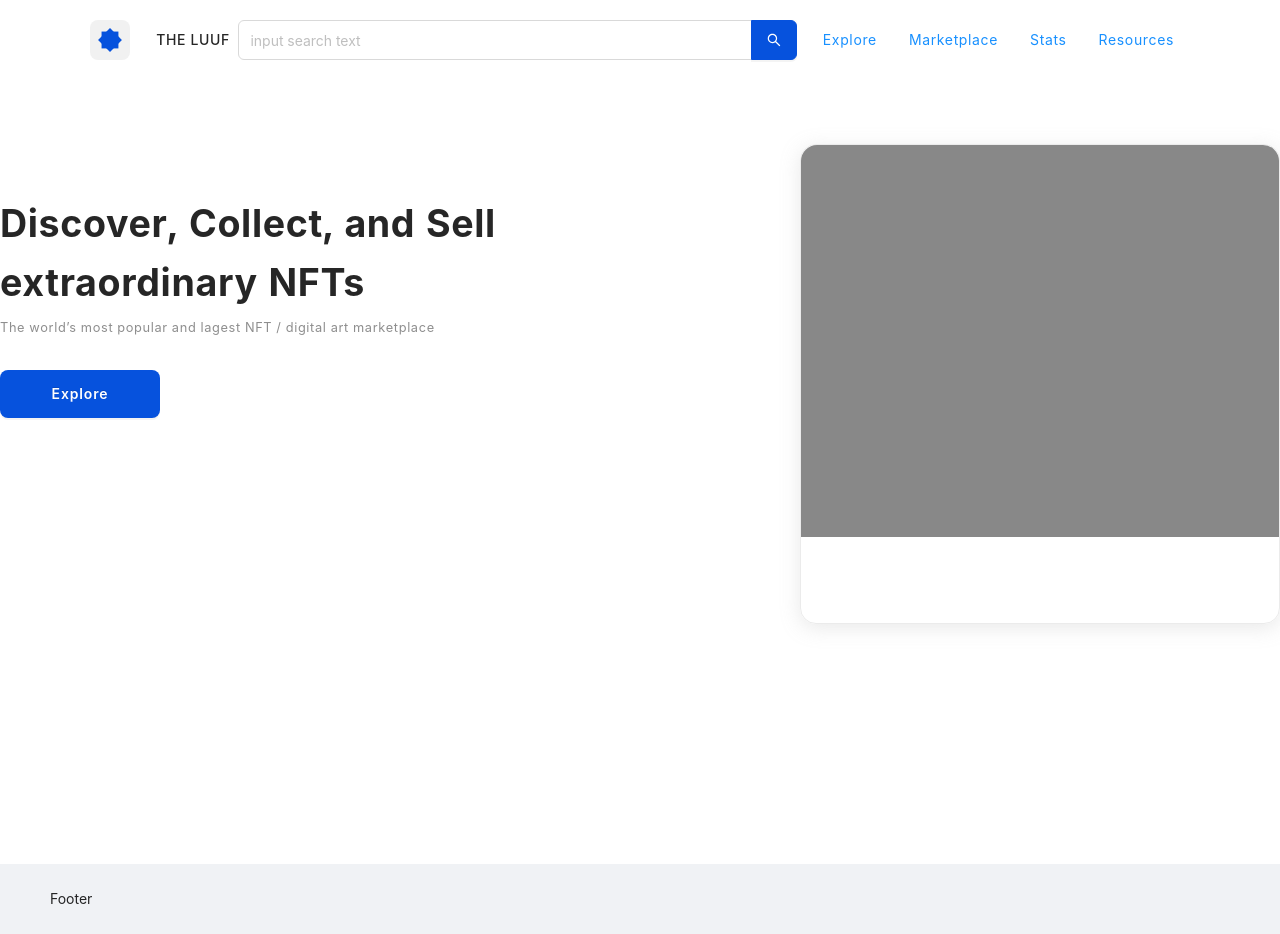
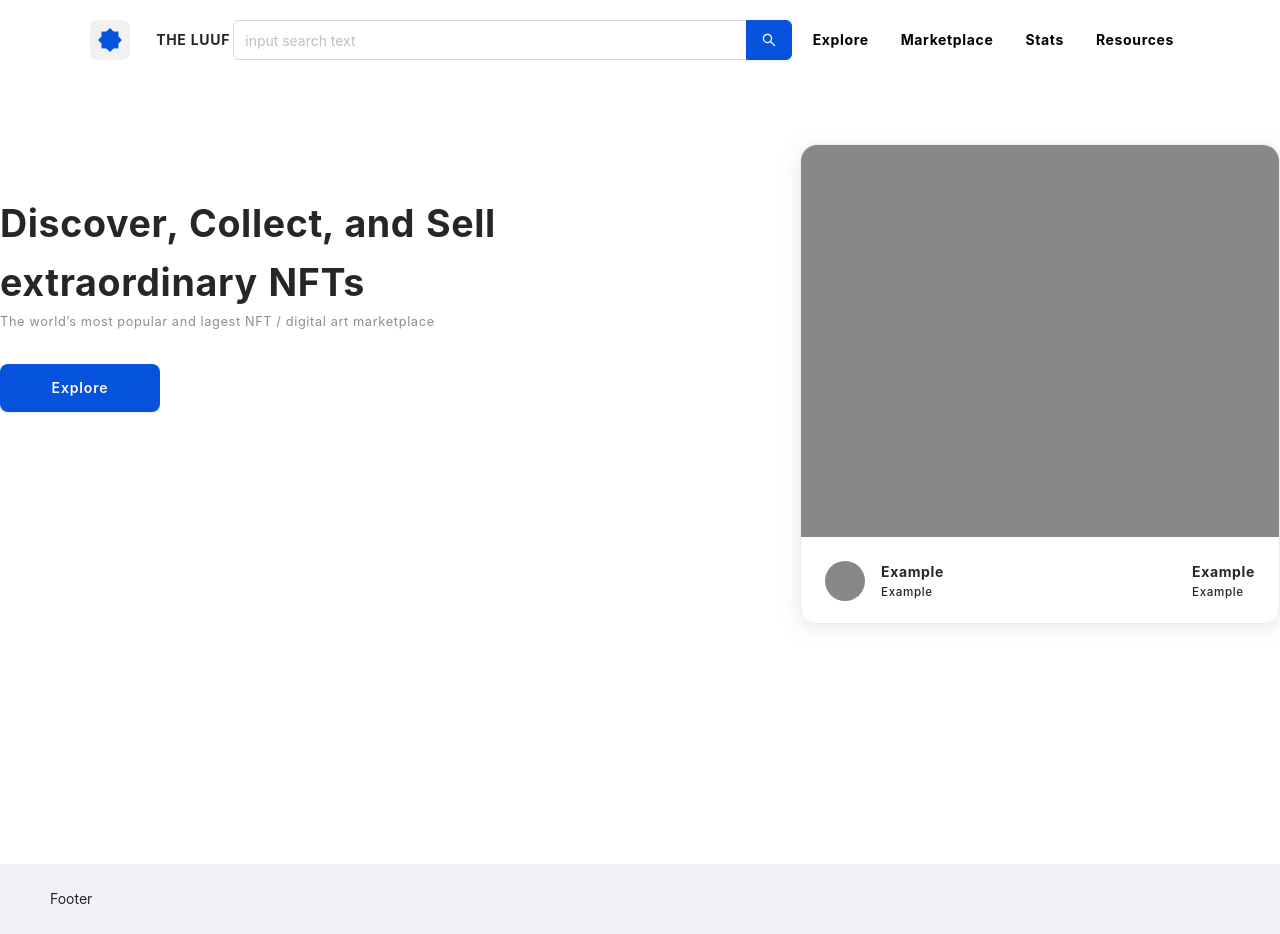
Before and after one commit to nitipon-apaisri/the-luuf, a React (Create React App) app: page / in a window 1280 px wide. Built offline with nearby package versions, Linux system fonts and the light colour scheme.

Commit message:
Added 'token of the day' info

```diff
--- a/src/pages/landing/index.js
+++ b/src/pages/landing/index.js
@@ -20,6 +20,19 @@ const LandingPage = () => {
                     <div className="token-of-the-day">
                         <div className="token">
                             <div className="token-img"></div>
+                            <div className="token-short-info">
+                                <div className="creator-pfp"></div>
+                                <div className="info">
+                                    <div className="token-creator-name">
+                                        <h4>Example</h4>
+                                        <h5>Example</h5>
+                                    </div>
+                                    <div className="price-value">
+                                        <h4>Example</h4>
+                                        <h5>Example</h5>
+                                    </div>
+                                </div>
+                            </div>
                         </div>
                     </div>
                 </div>
--- a/src/scss/_landing.scss
+++ b/src/scss/_landing.scss
@@ -35,9 +35,31 @@
             .token {
                 .token-img {
                     background-color: #888888;
-                    width: 100%;
                     height: 392px;
                     border-radius: 16px 16px 0 0;
+                }
+                .token-short-info {
+                    padding: 0 24px;
+                    height: 88px;
+                    display: flex;
+                    align-items: center;
+                    .creator-pfp {
+                        min-width: 40px;
+                        height: 40px;
+                        background-color: #888888;
+                        border-radius: 100%;
+                    }
+                    .info {
+                        width: 100%;
+                        margin-left: 16px;
+                        display: flex;
+                        justify-content: space-between;
+                        h4 {
+                            font-weight: bolder;
+                        }
+                        .token-creator-name {
+                        }
+                    }
                 }
             }
         }
--- a/src/scss/styles.scss
+++ b/src/scss/styles.scss
@@ -9,7 +9,7 @@ h6,
 p,
 a {
     letter-spacing: 0.04rem;
-    margin: 0;
+    margin: 0 !important;
 }
 * {
     box-sizing: border-box;
@@ -53,6 +53,7 @@ body {
                     }
                 }
                 h4 {
+                    font-weight: bold;
                     margin: 0;
                 }
             }
@@ -79,7 +80,9 @@ body {
                 li {
                     margin: 0 16px;
                     list-style: none;
-                    p {
+                    a {
+                        color: black;
+                        font-weight: bolder;
                         margin: 0;
                     }
                 }
--- a/src/styles/styles.css
+++ b/src/styles/styles.css
@@ -36,11 +36,30 @@
 }
 .hero .hero-right .token-of-the-day .token .token-img {
   background-color: #888888;
-  width: 100%;
   height: 392px;
   border-radius: 16px 16px 0 0;
 }
-
+.hero .hero-right .token-of-the-day .token .token-short-info {
+  padding: 0 24px;
+  height: 88px;
+  display: flex;
+  align-items: center;
+}
+.hero .hero-right .token-of-the-day .token .token-short-info .creator-pfp {
+  min-width: 40px;
+  height: 40px;
+  background-color: #888888;
+  border-radius: 100%;
+}
+.hero .hero-right .token-of-the-day .token .token-short-info .info {
+  width: 100%;
+  margin-left: 16px;
+  display: flex;
+  justify-content: space-between;
+}
+.hero .hero-right .token-of-the-day .token .token-short-info .info h4 {
+  font-weight: bolder;
+}
 h1,
 h2,
 h3,
@@ -50,7 +69,7 @@ h6,
 p,
 a {
   letter-spacing: 0.04rem;
-  margin: 0;
+  margin: 0 !important;
 }
 
 * {
@@ -98,6 +117,7 @@ body header nav .nav-banner .logo-outter img {
   height: 24px;
 }
 body header nav .nav-banner h4 {
+  font-weight: bold;
   margin: 0;
 }
 body header nav .nav-search-bar {
@@ -125,7 +145,9 @@ body header nav ul li {
   margin: 0 16px;
   list-style: none;
 }
-body header nav ul li p {
+body header nav ul li a {
+  color: black;
+  font-weight: bolder;
   margin: 0;
 }
 body main {
```
Also changed, not shown: 1 other file (tests, documents, lock files or other folders).
